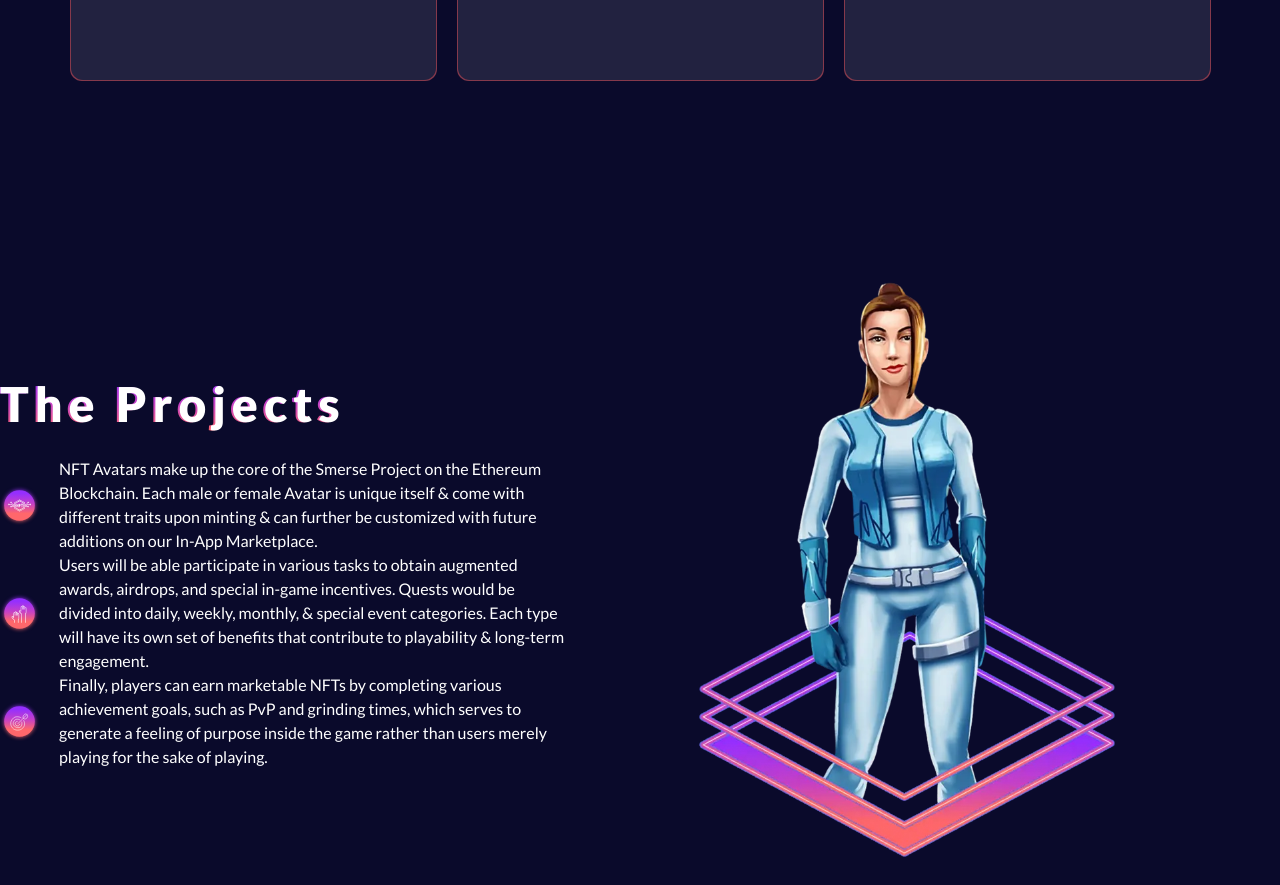
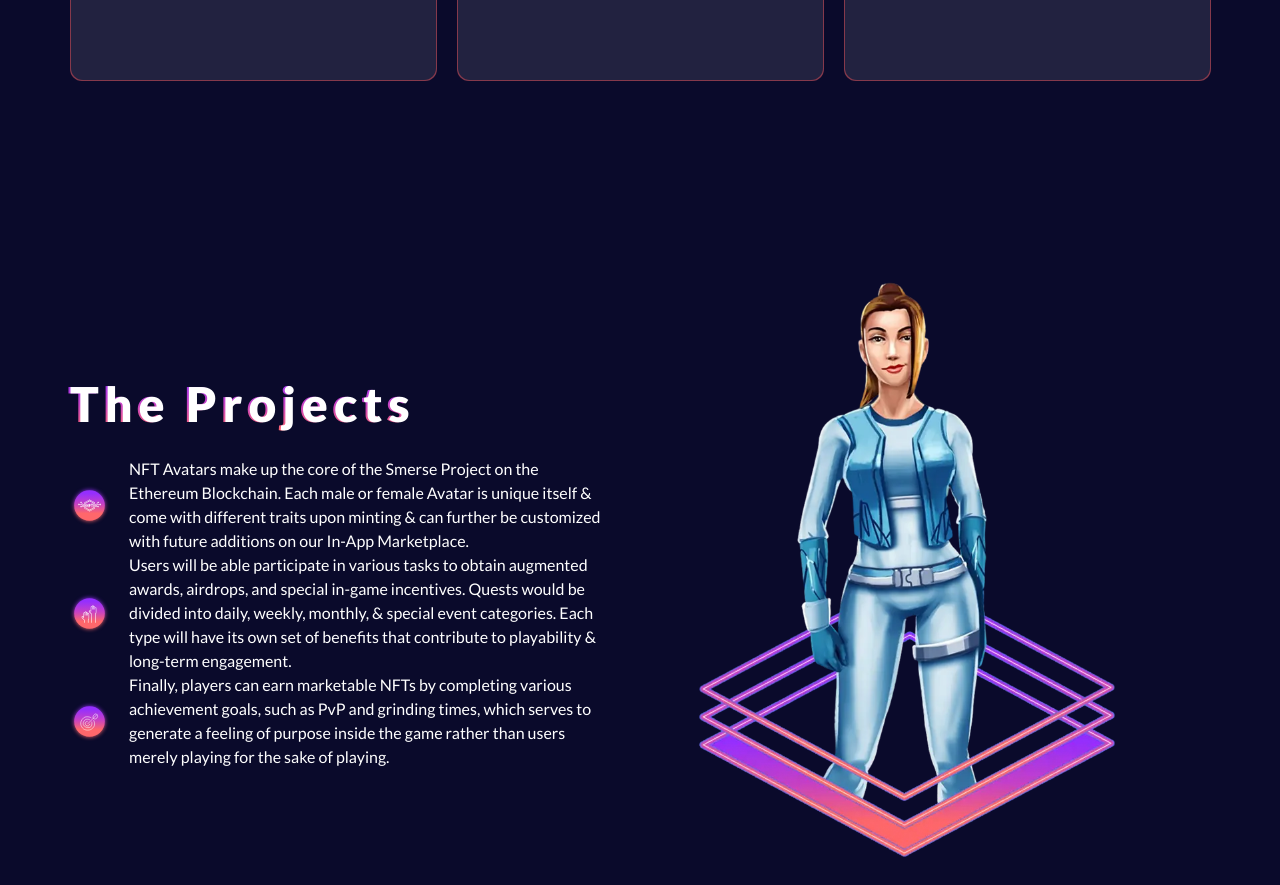
Before and after one commit to mohitgoyat525/smerse-next, a Next.js app: page / in a window 1280 px wide. Shown: the part 1940-2825 px from the top of the page. Built offline with nearby package versions, Linux system fonts and the light colour scheme.

Commit message:
add-max-width

```diff
--- a/src/components/TheProjects.tsx
+++ b/src/components/TheProjects.tsx
@@ -5,7 +5,7 @@ import Image from 'next/image';
 
 const TheProjects = () => {
   return (
-    <div className="max-lg:px-4 pt-[130px] max-lg:pt-[140px] max-md:pt-[67px]">
+    <div className="max-lg:px-4 pt-[130px] max-lg:pt-[140px] max-md:pt-[67px] max-w-[1140px] mx-auto">
       <div className="flex items-center max-lg:flex-wrap gap-16 max-lg:gap-10">
         <div className="w-6/12 max-lg:w-full">
           <CustomHeading textOne="The Projects" textTwo="The Projects" />
```
